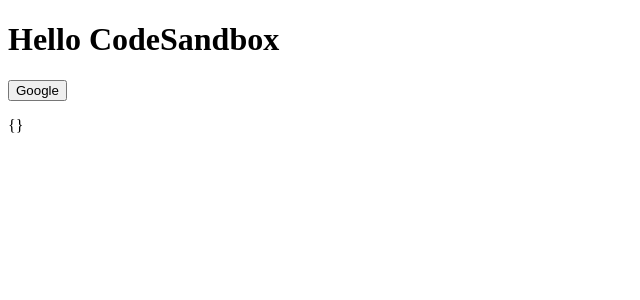
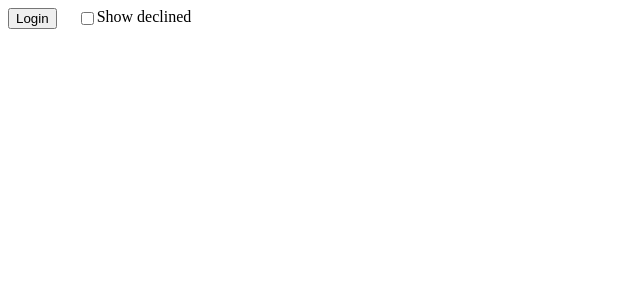
Before and after one commit to Lokeshm24/gmeet-all, a React (Create React App) app: page / in a window 1280 px wide. Shown: the top 300 px of the page, without its empty margins (0-640 px from the left). Built offline with nearby package versions, Linux system fonts and the light colour scheme.

Commit message:
organized calendar events

```diff
--- a/package.json
+++ b/package.json
@@ -9,6 +9,7 @@
   "main": "src/index.js",
   "dependencies": {
     "axios": "0.21.1",
+    "date-fns": "^2.27.0",
     "react": "17.0.2",
     "react-dom": "17.0.2",
     "react-google-login": "5.2.2",
--- a/src/App.js
+++ b/src/App.js
@@ -1,9 +1,13 @@
 import axios from "axios";
 import { useGoogleLogin, useGoogleLogout } from "react-google-login";
 import { useCallback, useEffect, useState } from "react";
+import { addDays, format, isValid } from "date-fns";
 
 export default function App() {
-  const [data, setData] = useState({});
+  const [data, setData] = useState(null);
+  const [calendarData, setCalendarData] = useState({});
+  const [showDeclined, setShowDeclined] = useState(false);
+
   const fetchData = useCallback(async (accessToken) => {
     try {
       const { data } = await axios.get(
@@ -14,23 +18,38 @@ export default function App() {
           },
         }
       );
-      console.log(data);
-      setData(data);
+      setCalendarData({ accessToken: data });
     } catch (e) {}
   }, []);
+
   const fetchCalendarData = useCallback(async (accessToken) => {
     try {
       const { data } = await axios.get(
-        "https://www.googleapis.com/calendar/v3/calendars/primary/events",
+        `https://www.googleapis.com/calendar/v3/calendars/primary/events?orderBy=startTime&singleEvents=true&timeMin=${new Date(
+          new Date().setHours(0, 0, 0, 0)
+        ).toISOString()}&timeMax=${addDays(
+          new Date().setHours(0, 0, 0, 0),
+          4
+        ).toISOString()}`,
         {
           headers: {
             Authorization: "Bearer " + accessToken,
           },
         }
       );
-      console.log(data);
-      setData(data);
-    } catch (e) {}
+      setData(
+        data.items.reduce((acc, curr) => {
+          const date = format(new Date(curr.start.dateTime), "MM/dd/yy");
+          acc[date] = {
+            label: date,
+            items: [...(acc[date]?.items ?? []), curr],
+          };
+          return acc;
+        }, {})
+      );
+    } catch (e) {
+      console.log(e);
+    }
   }, []);
 
   // useEffect(() => {
@@ -38,7 +57,6 @@ export default function App() {
   // }, [fetchData]);
 
   const onSuccess = (param) => {
-    console.log("success", param);
     fetchData(param.accessToken);
     fetchCalendarData(param.accessToken);
   };
@@ -47,11 +65,19 @@ export default function App() {
     console.log("failure", param);
   };
 
+  const joinMeet = (meetingLink) => {
+    window.open(
+      meetingLink,
+      "MsgWindow",
+      "width=2000,height=750,top=100,status=0,menubar=0,location=0,titlebar=0,toolbar=0"
+    );
+  };
+
   const { signIn } = useGoogleLogin({
     onSuccess,
     onFailure,
     clientId: `452890721843-bvp31s2cq988jsiu9mlh83elp7cs8s1u.apps.googleusercontent.com`,
-    isSignedIn: false,
+    isSignedIn: true,
     accessType: "online",
     // discoveryDocs: [
     //   "https://www.googleapis.com/discovery/v1/apis/calendar/v3/rest",
@@ -65,41 +91,71 @@ export default function App() {
     // prompt: "consent",
   });
 
-  // useEffect(() => {
-  //   function start() {
-  //     // 2. Initialize the JavaScript client library.
-  //     gapi.client
-  //       .init({
-  //         apiKey: "YOUR_API_KEY",
-  //         // clientId and scope are optional if auth is not required.
-  //         clientId: "YOUR_WEB_CLIENT_ID.apps.googleusercontent.com",
-  //         scope: "profile"
-  //       })
-  //       .then(function () {
-  //         // 3. Initialize and make the API request.
-  //         return gapi.client.request({
-  //           path:
-  //             "https://people.googleapis.com/v1/people/me?requestMask.includeField=person.names"
-  //         });
-  //       })
-  //       .then(
-  //         function (response) {
-  //           console.log(response.result);
-  //         },
-  //         function (reason) {
-  //           console.log("Error: " + reason.result.error.message);
-  //         }
-  //       );
-  //   }
-  //   // 1. Load the JavaScript client library.
-  //   gapi.load("client", start);
-  // }, []);
-
   return (
     <div className="App">
-      <h1>Hello CodeSandbox</h1>
-      <button onClick={signIn}>Google</button>
-      <p>{JSON.stringify(data, null, 2)}</p>
+      <div style={{ display: "flex" }}>
+        <button onClick={signIn}>Login</button>
+        <label
+          style={{ display: "flex", marginLeft: "20px", cursor: "pointer" }}
+        >
+          <input
+            type="checkbox"
+            onChange={() => setShowDeclined((prev) => !prev)}
+            checked={showDeclined}
+          />
+          Show declined
+        </label>
+      </div>
+      {data &&
+        Object.values(data)?.map(({ label, items }) => (
+          <div key={label}>
+            {/* check if day doesn't only contain declined events */}
+            {(showDeclined ||
+              items.filter(
+                (item) =>
+                  !item.attendees.some(
+                    ({ self, responseStatus }) =>
+                      self && responseStatus === "declined"
+                  )
+              ).length > 0) && (
+              <h2>
+                {format(new Date(), "MM/dd/yy") === label
+                  ? "Today"
+                  : format(new Date(label), "iiii")}
+              </h2>
+            )}
+            <table>
+              <tbody>
+                {items?.map((item) =>
+                  // if showDeclined state is false then filter out declined events
+                  showDeclined ||
+                  !item.attendees.some(
+                    ({ self, responseStatus }) =>
+                      self && responseStatus === "declined"
+                  ) ? (
+                    <tr key={item.id}>
+                      <td>{item.summary} </td>
+                      <td>
+                        {isValid(new Date(item.start?.dateTime)) &&
+                          format(
+                            new Date(item.start?.dateTime),
+                            "dd/MM/yy hh:mm a"
+                          )}
+                      </td>
+                      <td>
+                        {item.hangoutLink && (
+                          <button onClick={() => joinMeet(item.hangoutLink)}>
+                            Join
+                          </button>
+                        )}
+                      </td>
+                    </tr>
+                  ) : null
+                )}
+              </tbody>
+            </table>
+          </div>
+        ))}
     </div>
   );
 }
```
Also changed, not shown: 1 other file (tests, documents, lock files or other folders).
